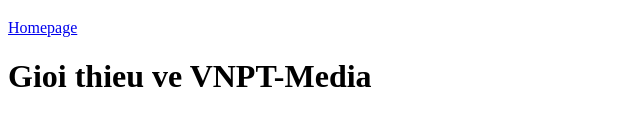
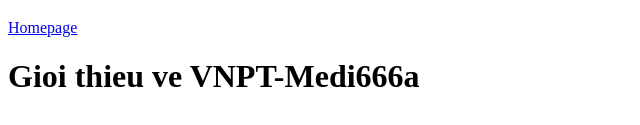
Before and after one commit to nguyenan122/myblog, a plain HTML site: page about.html in a window 1280 px wide. Shown: the part 263-388 px from the top of the page, without its empty margins (0-640 px from the left). Drawn offline with Linux system fonts and the light colour scheme.

Commit message:
dev 6 change

```diff
--- a/about.html
+++ b/about.html
@@ -6,6 +6,6 @@
   <body>
     <h1>About Us</h1>
     <a href="index.html">Homepage</a>
-    <h1>Gioi thieu ve VNPT-Media</h1>
+    <h1>Gioi thieu ve VNPT-Medi666a</h1>
   </body>
 </html>
```
